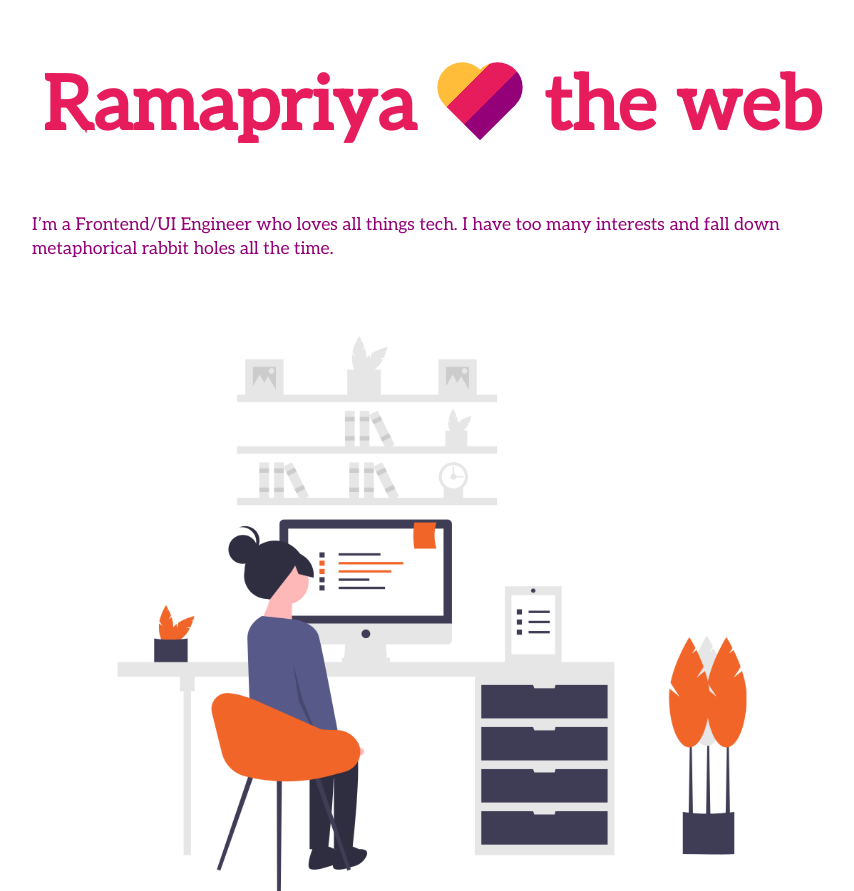
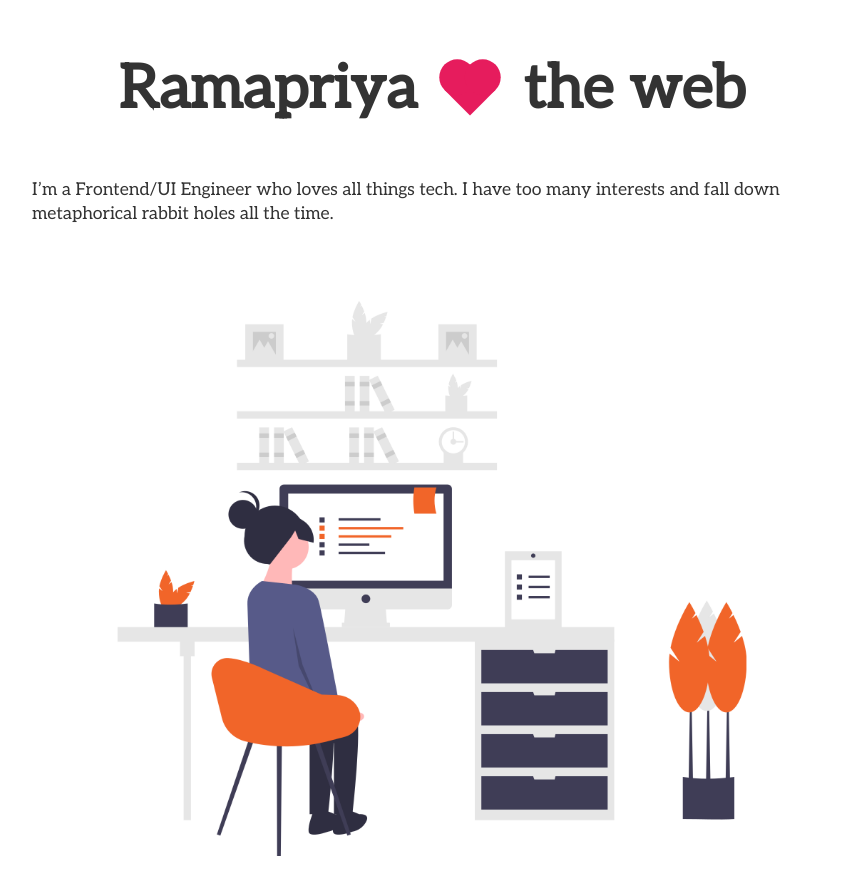
Before and after one commit to ramapriyark/ramapriyark.github.io, a plain HTML site: page index.html in a window 1280 px wide. Shown: the top 891 px of the page, without its empty margins (208-1062 px from the left). Drawn offline with Linux system fonts and the light colour scheme.

Commit message:
Adjusting styles and reducing color

```diff
--- a/style.css
+++ b/style.css
@@ -2,9 +2,9 @@
 
 :root {
   --main-bg-color: #FFFFFF;
-  --main-text-color: #930077;
-  --heading-color: #e61c5d;
-  --link-color: #2965F1;
+  --main-text-color: #333;
+  --heading-color: #333;
+  --link-color: #930077;
   --color1: #930077;
   --color2: #e61c5d;
   --color3: #ffbd39;
@@ -34,26 +34,27 @@ img {
   max-width: 100%;
 }
 
+
 h1 {
   font-weight: bold;
   color: var(--heading-color);
-  font-size: 75px;
-  line-height: 75px;
+  font-size: 60px;
+  line-height: 60px;
   text-align: center;
 }
 
 .heart {
   display: inline-block;
-  background: var(--heading-color);
-  background: linear-gradient(90deg,
+  background: var(--color2);
+  /*background: linear-gradient(90deg,
             var(--color3) 0%,
             var(--color3) 6%,
             var(--color2) 6%,
             var(--color2) 55%,
             var(--color1) 55%,
-            var(--color1) 100%);
-  height: 50px;
-  width: 50px;
+            var(--color1) 100%);*/
+  height: 36px;
+  width: 36px;
   transform: rotate(45deg);
   margin: 0 20px;
 }
@@ -61,33 +62,33 @@ h1 {
 .heart:before,
 .heart:after {
   content: "";
-  background: var(--heading-color);
+  background: var(--color2);
   border-radius: 50%;
-  height: 50px;
+  height: 36px;
   position: absolute;
-  width: 50px;
-  top: -25px;
+  width: 36px;
+  top: -18px;
   left: 0;
 }
 
 .heart:before {
-  background: linear-gradient(90deg,
+  /* background: linear-gradient(90deg,
   var(--color3) 0%,
   var(--color3) 55%,
   var(--color2) 55%,
-  var(--color2) 100%);
+  var(--color2) 100%); */
   top: 0;
-  left: -25px;
+  left: -18px;
 }
 
 .heart:after {
-  background: linear-gradient(90deg,
+  /* background: linear-gradient(90deg,
             var(--color3) 0%,
             var(--color3) 6%,
             var(--color2) 6%,
             var(--color2) 55%,
             var(--color1) 55%,
-            var(--color1) 100%);
+            var(--color1) 100%); */
 }
 
 a {
```
Also changed, not shown: index.html (+1 -4 lines).
